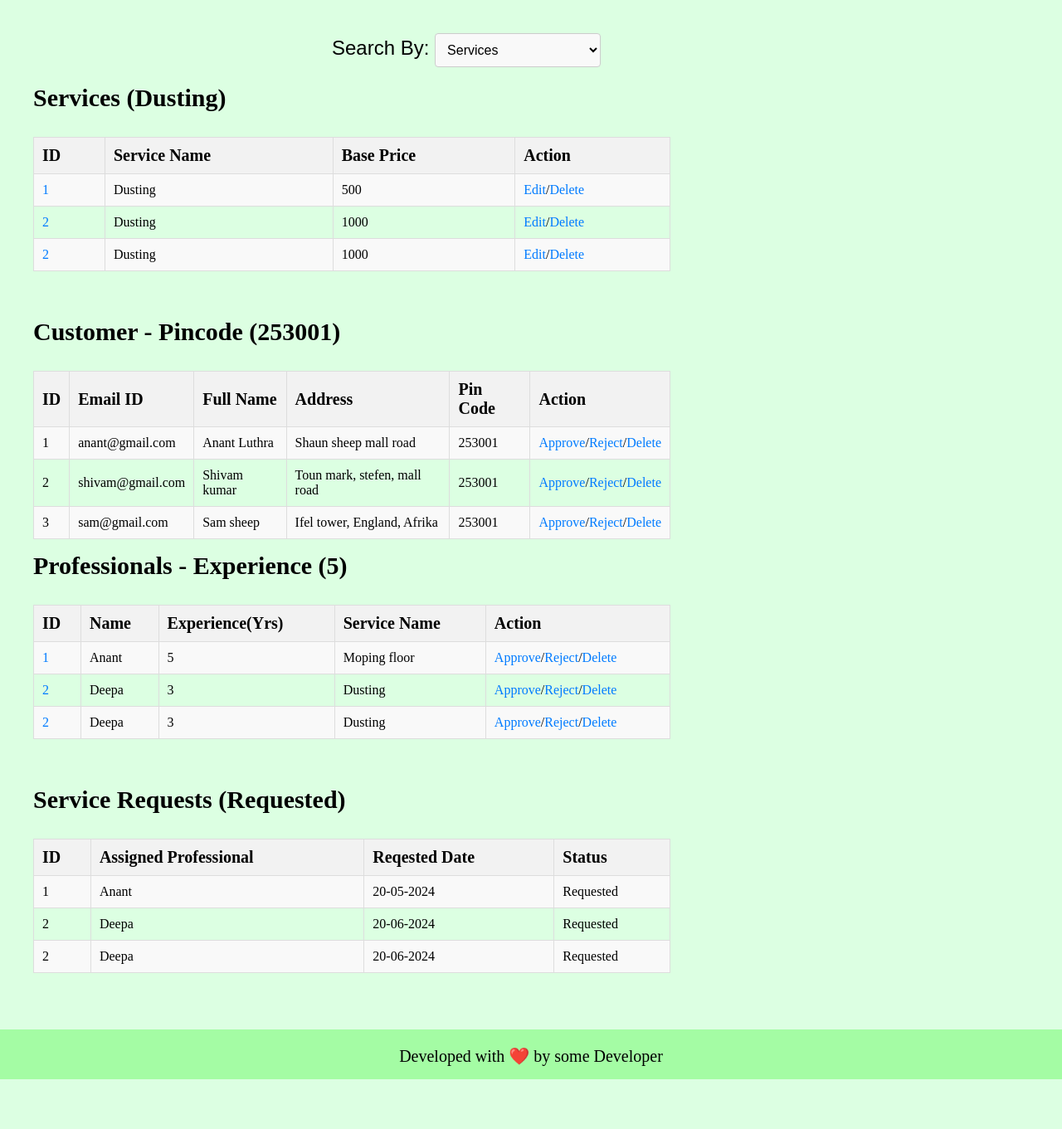
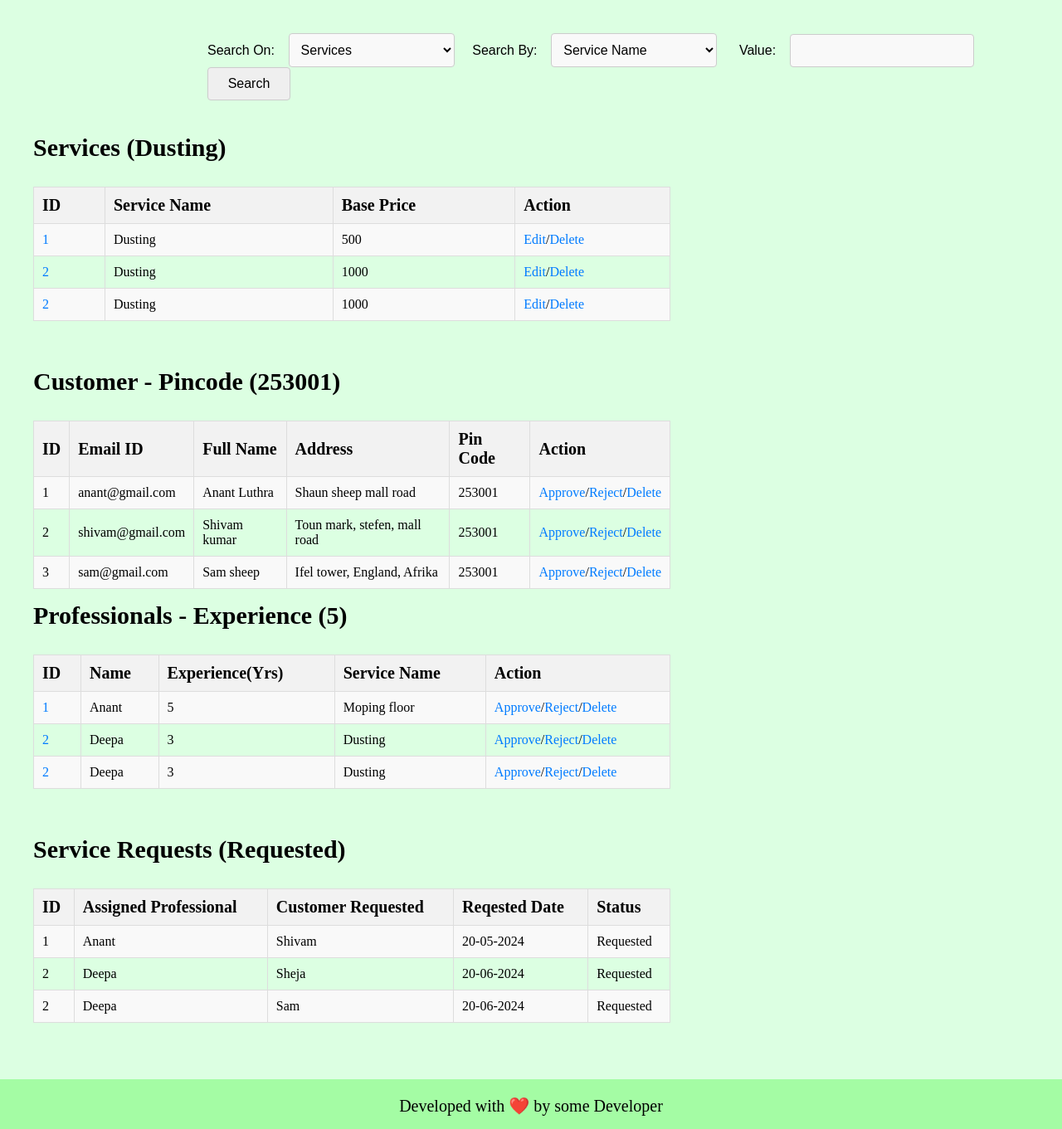
Before and after one commit to AnantLuthra/household-services, a Flask app: template templates/admin_search.html in a window 1280 px wide. Shown: the part 77-1438 px from the top of the page at 83% size. Before the commit the page ends 1378 px from the top, so only its background shows below. Run offline with Flask 3, Linux system fonts and the light colour scheme; the template is opened without the code that fills it, so the values that code supplies are empty; parts of the project's set-up code (start-up, migrations or seed data) failed here and were passed over.

Commit message:
Added routes and functionalities for admin_search page

```diff
--- a/app.py
+++ b/app.py
@@ -89,6 +89,22 @@ def prof_login():
         ...
 
 
+#---------------------- Admin Search page ------------------------#
+
+@app.route('/admin_search', methods = ['GET', 'POST'])
+def admin_search():
+
+    if request.method == 'GET':
+        return render_template('admin_search.html')
+
+    elif request.method == 'POST':
+
+        search_criteria = request.form.get('searchCriteria')
+        search_by = request.form.get('searchBy')
+        value_of_search = request.form.get('valueofsearch')
+
+    # Process the data as needed
+    return f"Received: {search_criteria}, {search_by}, {value_of_search}"
 
 if __name__ == '__main__':
 
--- a/templates/admin_search.html
+++ b/templates/admin_search.html
@@ -62,7 +62,8 @@
         #search-box {
             margin: 20px;
             margin-top: 40px;
-            margin-left: 400px;
+            margin-left: 250px;
+            margin-bottom: 40px;
             font-size: 24px;
             font-family: Arial, sans-serif;
         }
@@ -76,6 +77,7 @@
         /* Style for the dropdown */
         #searchCriteria {
             padding: 10px;
+            margin-right: 15px;
             font-size: 16px;
             border: 1px solid #ccc;
             border-radius: 4px;
@@ -86,6 +88,40 @@
         /* Style for the dropdown options */
         #searchCriteria option {
             padding: 10px;
+        }
+
+        #searchBy {
+            margin-right: 20px;
+            padding: 10px;
+            font-size: 16px;
+            border: 1px solid #ccc;
+            border-radius: 4px;
+            background-color: #f9f9f9;
+            width: 200px;
+        }
+
+        /* Style for the dropdown options */
+        #searchBy option {
+            padding: 10px;
+        }
+
+        #valueofsearch {
+            margin-right: 20px;
+            padding: 10px;
+            font-size: 16px;
+            border: 1px solid #ccc;
+            border-radius: 4px;
+            background-color: #f9f9f9;
+            width: 200px;
+        }
+
+        #search_submit_button {
+            margin-right: 20px;
+            padding: 10px;
+            font-size: 16px;
+            border: 1px solid #ccc;
+            border-radius: 4px;
+            width: 100px;
         }
 
         .tables {
@@ -197,14 +233,25 @@
     </header>
 
     <div id="search-box">
-        Search By:
-        <select name="searchCriteria" id="searchCriteria">
-            <option value="email">Services</option>
-            <option value="service">Service Requests</option>
-            <option value="name">Customers</option>
-            <option value="service">Professional</option>
-        </select>
+        <form action="/admin_search" method="POST">
+            <label for="searchCriteria">Search On:</label>
+            <select name="searchCriteria" id="searchCriteria" onchange="updateSecondDropdown()">
+                <option value="services">Services</option>
+                <option value="service_request">Service Requests</option>
+                <option value="customers">Customers</option>
+                <option value="professional">Professional</option>
+            </select>
 
+            <label for="searchBy">Search By:</label>
+            <select name="searchBy" id="searchBy" onchange="updateInputType()">
+                <!-- Options will be populated based on the first dropdown selection -->
+            </select>
+
+            <label for="value">Value:</label>
+            <input id="valueofsearch" name="valueofsearch" type="text" value="">
+
+            <input id="search_submit_button" type="submit" value="Search">
+        </form>
     </div>
 
     <h2>Services (Dusting)</h2>
@@ -320,24 +367,28 @@
             <tr>
                 <th>ID</th>
                 <th>Assigned Professional</th>
+                <th>Customer Requested</th>
                 <th>Reqested Date</th>
                 <th>Status</th>
             </tr>
             <tr>
                 <td>1</td>
                 <td>Anant</td>
+                <td>Shivam</td>
                 <td>20-05-2024</td>
                 <td>Requested</td>
             </tr>
             <tr>
                 <td>2</td>
                 <td>Deepa</td>
+                <td>Sheja</td>
                 <td>20-06-2024</td>
                 <td>Requested</td>
             </tr>
             <tr>
                 <td>2</td>
                 <td>Deepa</td>
+                <td>Sam</td>
                 <td>20-06-2024</td>
                 <td>Requested</td>
             </tr>
@@ -348,6 +399,56 @@
             Developed with ❤️ by some Developer
         </p>
     </footer>
+    <script>
+        function updateSecondDropdown() {
+            const searchCriteria = document.getElementById('searchCriteria').value;
+            const searchOptions = document.getElementById('searchBy');
+
+            // Clear existing options
+            searchOptions.innerHTML = '';
+
+            let options = [];
+
+            // Define options based on the first dropdown selection
+            if (searchCriteria == 'services') {
+                options = ['Service Name', 'Price >='];
+            } else if (searchCriteria == 'service_request') {
+                options = ['Status', 'Customer Requested', 'Professional Assigned'];
+            } else if (searchCriteria == 'customers') {
+                options = ['Email ID', 'Name', 'Pin Code'];
+            } else if (searchCriteria == 'professional') {
+                options = ['Name', 'Experience >=', 'Service Name'];
+            }
+
+            // Populate the second dropdown with the new options
+            options.forEach(option => {
+                const opt = document.createElement('option');
+                opt.value = option.toLowerCase();
+                opt.textContent = option;
+                searchOptions.appendChild(opt);
+            });
+
+            updateInputType();
+        }
+
+
+        function updateInputType() {
+            const searchBy = document.getElementById('searchBy').value;
+            const valueOfSearch = document.getElementById('valueofsearch');
+
+
+            if (searchBy.includes('>=') || searchBy.includes('code')) {
+                valueOfSearch.type = 'number';
+            } else if (searchBy.includes('email')) {
+                valueOfSearch.type = 'email';
+            } else {
+                valueOfSearch.type = 'text';
+            }
+        }
+
+        // Initialize the second dropdown on page load
+        document.addEventListener('DOMContentLoaded', updateSecondDropdown);
+    </script>
 </body>
 
 </html>
```
